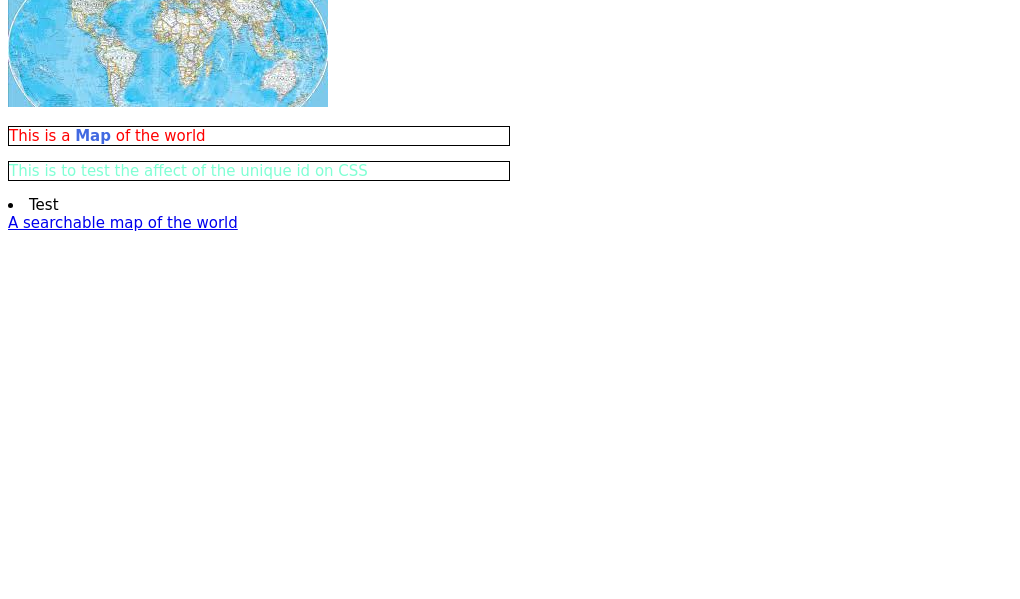
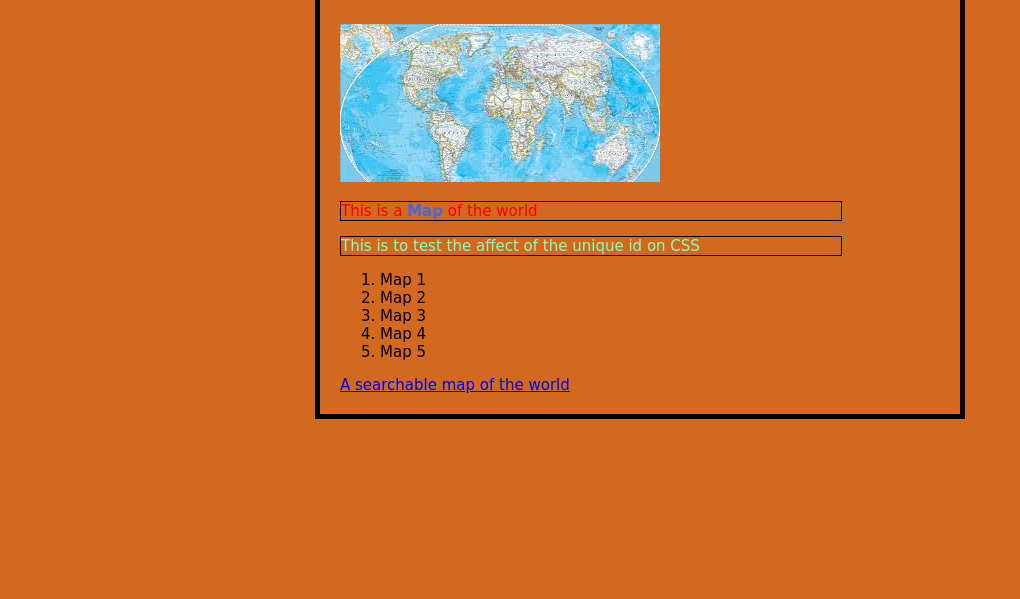
Before and after one commit to DeumdeIgne/JS-Demo, a plain HTML site: page index.html in a window 1280 px wide. Shown: the part 201-800 px from the top of the page, without its empty margins (0-1020 px from the left). Drawn offline with Linux system fonts and the light colour scheme.

Commit message:
Body CSS

```diff
--- a/index.html
+++ b/index.html
@@ -13,7 +13,13 @@
     <img src="images/map.jpeg" alt="My Test Imgage">
     <p>This is a <strong>Map</strong> of the world</p>
     <p id="Unique-ID">This is to test the affect of the unique id on CSS</p>
-    <li>Test</li>
+    <ol>
+        <li>Map 1</li>
+        <li>Map 2</li>
+        <li>Map 3</li>
+        <li>Map 4</li>
+        <li>Map 5</li>
+    </ol>
     <a href="https://www.google.com/maps">A searchable map of the world</a>
 </body>
 
--- a/styles/style.css
+++ b/styles/style.css
@@ -1,6 +1,7 @@
 html{
     font-size: 15px;
     font-family: 'Metal Mania', cursive;
+    background-color: chocolate;
 }
 
 p {
@@ -30,3 +31,10 @@ h1 {
     font-size: 60px;
     text-align: center;
 }
+
+body {
+    width:  600px;
+    margin: 0 auto;
+    padding: 0 20px 20px 20px;
+    border:  5px solid black;
+}
```
